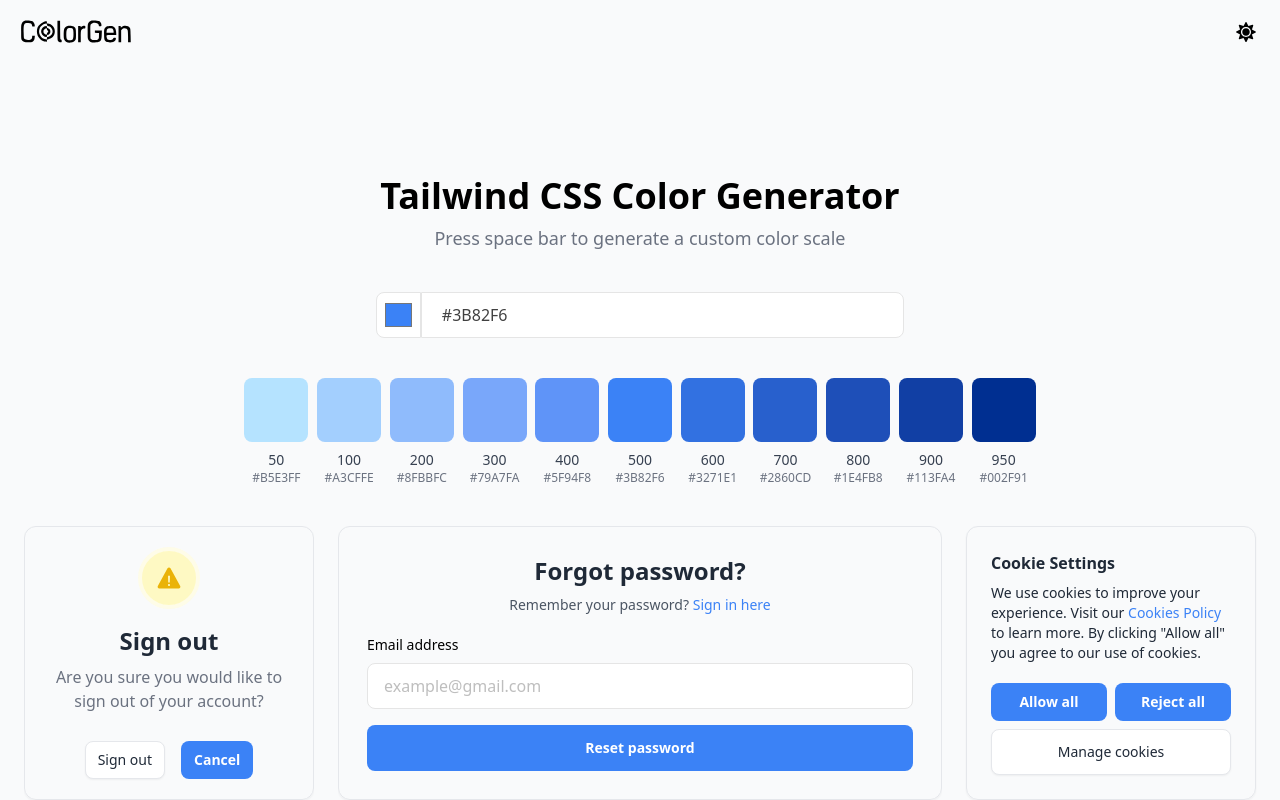
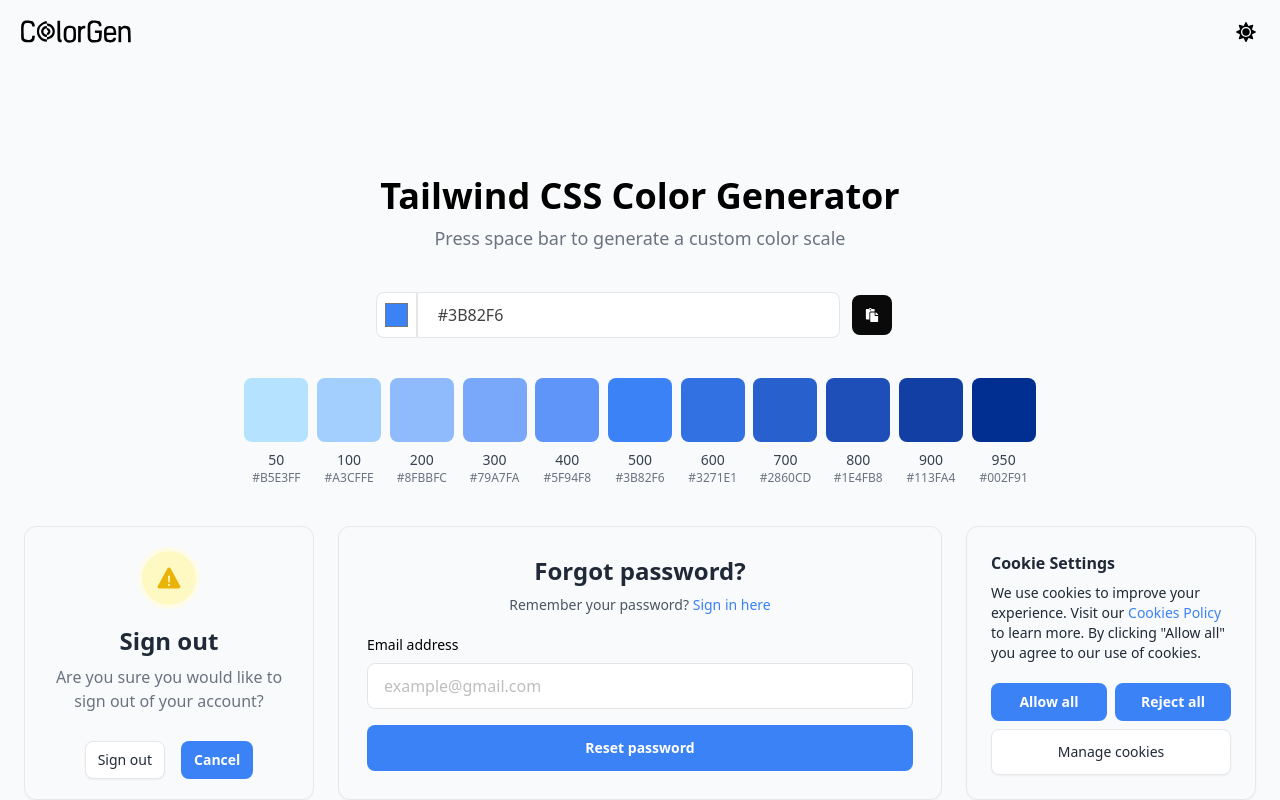
Before and after one commit to kavindu-mane/Color-Gen, a React (Vite) app: page / in a window 1280 px wide. Shown: the top 800 px of the page. Built offline with nearby package versions, Linux system fonts and the light colour scheme; the HTML template or start-up script is replaced by a standard one.

Commit message:
Add copy palette functionality

```diff
--- a/src/pages/Home.jsx
+++ b/src/pages/Home.jsx
@@ -8,11 +8,13 @@ import {ForgotPassword} from "../components/cards/ForgotPassword.jsx";
 import {SwitchNotification} from "../components/cards/SwitchNotification.jsx";
 import {Stats} from "../components/cards/Stats.jsx";
 import {Pricing} from "../components/cards/Pricing.jsx";
+import {FaPaste} from "react-icons/fa";
 
 export const Home = () => {
   const [color, setColor] = useState("#3b82f6");
   const [inputColor, setInputColor] = useState("#3b82f6");
   const [tooltip, setTooltip] = useState({});
+  const [, setPaletteCode] = useState("");
 
   const handleColorClick = (shade) => {
     navigator.clipboard.writeText(palette[shade].toUpperCase());
@@ -78,6 +80,24 @@ export const Home = () => {
     setInputColor(newColor);
   };
 
+  const generatePaletteCode = () => {
+    let code = `{
+  'primary': {
+`;
+    Object.entries(palette).forEach(([shade, colorValue]) => {
+      code += `    '${shade}': '${colorValue.toUpperCase()}',\n`;
+    });
+    code += `  },
+}`;
+    return code;
+  };
+
+  const copyPaletteCode = () => {
+    const code = generatePaletteCode();
+    navigator.clipboard.writeText(code);
+    setPaletteCode(code);
+  };
+
   useEffect(() => {
     const handleKeyDown = (event) => {
       if (event.keyCode === 32) {
@@ -122,6 +142,13 @@ export const Home = () => {
                 placeholder="#FFFFFF"
                 className="block w-full rounded-l-none rtl:rounded-l-lg rtl:rounded-r-none placeholder-neutral-400/70 dark:placeholder-neutral-500 rounded-lg border border-neutral-200 bg-white px-5 py-2.5 text-neutral-700 focus:border-neutral-400 focus:outline-none dark:border-neutral-600 dark:bg-neutral-900 dark:text-neutral-300"
               />
+              <button
+                type="button"
+                onClick={copyPaletteCode}
+                className="mx-3 py-3 px-3 inline-flex items-center gap-x-2 text-sm font-semibold rounded-lg border border-transparent bg-neutral-950 hover:bg-neutral-800 dark:bg-white dark:hover:bg-gray-300 text-white dark:text-black disabled:opacity-50 disabled:pointer-events-none"
+              >
+                <FaPaste />
+              </button>
             </div>
           </div>
         </section>
```
